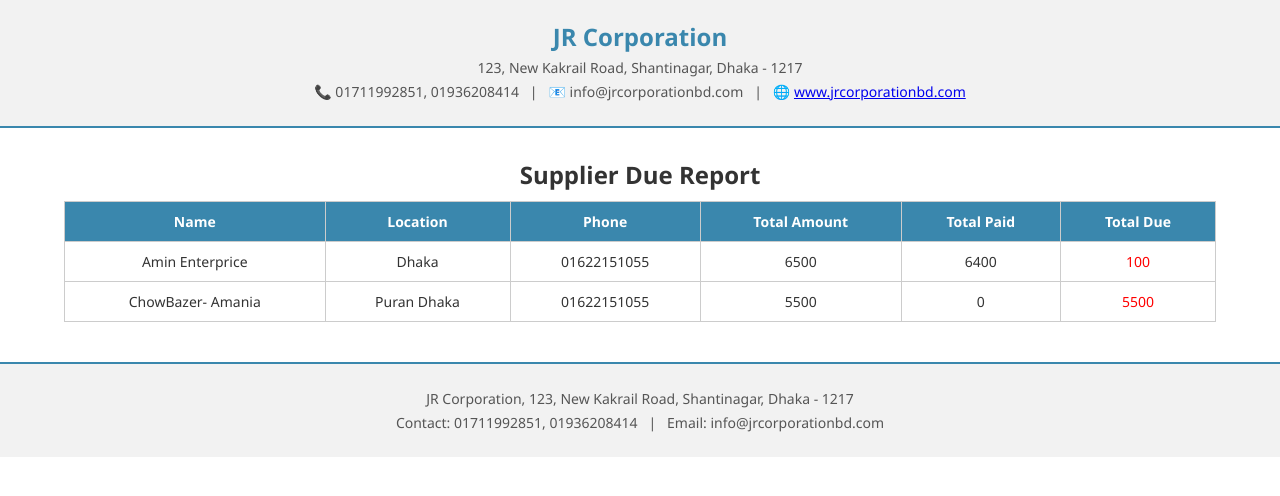
After one commit to tohidrupok/operations-processing-system, a Django app: page /supplier-due-report/ in a window 1280 px wide. The commit adds this page. Shown: the top 496 px of the page. Run offline with Django 5.2, Linux system fonts and the light colour scheme; data comes from the database, SQL or seed files in the repository; both versions use the stored data as it was after the commit.

Commit message:
suppliyer kaj complate, alhumduillah

```diff
--- /dev/null
+++ b/finance/templates/reports/supplier_due_report.html
@@ -0,0 +1,155 @@
+<!DOCTYPE html>
+<html lang="en">
+{% load static %}
+<head>
+    <meta charset="UTF-8">
+    <title>JR Accounting Software</title>
+    <link rel="icon" href="{% static 'assets/images/jr.png' %}" type="image/png" />
+    <style>
+        body {
+            font-family: 'Segoe UI', Tahoma, Geneva, Verdana, sans-serif;
+            margin: 0;
+            padding: 0;
+            background-color: white;
+        }
+
+        .header, .footer {
+            text-align: center;
+            padding: 20px 40px;
+            background-color: #f2f2f2;
+            border-bottom: 2px solid #3a87ad;
+        }
+
+        .footer {
+            border-top: 2px solid #3a87ad;
+            border-bottom: none;
+            margin-top: 40px;
+        }
+
+        .company-name {
+            font-size: 24px;
+            font-weight: bold;
+            color: #3a87ad;
+        }
+
+        .address, .contact {
+            margin: 5px 0;
+            font-size: 14px;
+            color: #555;
+        }
+
+        h2 {
+            text-align: center;
+            margin: 30px 0 10px;
+            color: #333;
+        }
+
+        table {
+            width: 90%;
+            margin: 0 auto 40px;
+            border-collapse: collapse;
+        }
+
+        th, td {
+            padding: 10px 15px;
+            border: 1px solid #ccc;
+            text-align: center;
+            font-size: 14px;
+        }
+
+        th {
+            background-color: #3a87ad;
+            color: white;
+        }
+
+        td {
+            color: #333;
+        }
+
+        .due-negative {
+            color: red;
+        }
+
+        .due-positive {
+            color: green;
+        }
+
+        .due-zero {
+            color: gray;
+        }
+
+        @media print {
+            body {
+                margin: 0;
+                padding: 0;
+            }
+
+            .header, .footer {
+                position: fixed;
+                width: 100%;
+                background-color: white;
+            }
+
+            .header {
+                top: 0;
+                border-bottom: 1px solid #aaa;
+            }
+
+            .footer {
+                bottom: 0;
+                border-top: 1px solid #aaa;
+            }
+
+            table {
+                margin-top: 180px;
+                margin-bottom: 100px;
+            }
+        }
+    </style>
+</head>
+<body>
+
+<div class="header">
+    <div class="company-name">JR Corporation</div>
+    <div class="address">123, New Kakrail Road, Shantinagar, Dhaka - 1217</div>
+    <div class="contact">
+        📞 01711992851, 01936208414 &nbsp; | &nbsp; 📧 info@jrcorporationbd.com &nbsp; | &nbsp;
+        🌐 <a href="https://www.jrcorporationbd.com/" target="_blank">www.jrcorporationbd.com</a>
+    </div>
+</div>
+
+    <h2>Supplier Due Report</h2>
+    <table>
+        <thead>
+            <tr>
+                <th>Name</th>
+                <th>Location</th>
+                <th>Phone</th>
+                <th>Total Amount</th>
+                <th>Total Paid</th>
+                <th>Total Due</th>
+            </tr>
+        </thead>
+        <tbody>
+            {% for s in report %}
+            <tr>
+                <td>{{ s.name }}</td>
+                <td>{{ s.location }}</td>
+                <td>{{ s.phone }}</td>
+                <td>{{ s.total_amount }}</td>
+                <td>{{ s.total_paid }}</td>
+                <td style="color: {% if s.total_due > 0 %}red{% else %}green{% endif %};">{{ s.total_due }}</td>
+            </tr>
+            {% endfor %}
+        </tbody>
+    </table>
+
+<div class="footer">
+    <div class="address">JR Corporation, 123, New Kakrail Road, Shantinagar, Dhaka - 1217</div>
+    <div class="contact">
+        Contact: 01711992851, 01936208414 &nbsp; | &nbsp; Email: info@jrcorporationbd.com
+    </div>
+</div>
+
+</body>
+</html>
--- a/finance/urls.py
+++ b/finance/urls.py
@@ -39,9 +39,8 @@ urlpatterns = [
 
     path('payloan/create/<int:loan_id>/', views.create_payloan_view, name='create_payloan'),
 
-
-
-
-     path('client-due-report/', views.client_due_report, name='client_due_report'),
+#repot
+    path('client-due-report/', views.client_due_report, name='client_due_report'),
+    path('supplier-due-report/', views.supplier_due_report, name='supplier_due_report'),
 
 ]
--- a/finance/views.py
+++ b/finance/views.py
@@ -1,7 +1,7 @@
 from django.shortcuts import render, get_object_or_404, redirect
 from django.contrib.auth.decorators import user_passes_test
 from .models import *
-from core.models import Company
+from core.models import Company, Supplier
 from .forms import *
 from django.contrib import messages
 from django.utils import timezone
@@ -512,3 +512,30 @@ def client_due_report(request):
 
 
     return render(request, 'reports/client_due_report.html', {'report': report})
+
+
+
+
+def supplier_due_report(request):
+    report = []
+
+    suppliers = Supplier.objects.all()
+
+    for supplier in suppliers:
+        memos = supplier.memos.filter(is_payment_done=False)
+
+        if memos.exists():
+            total_amount = memos.aggregate(total=Sum('amount'))['total'] or 0
+            total_paid = memos.aggregate(total=Sum('payment_balance'))['total'] or 0
+            total_due = total_amount - total_paid
+
+            report.append({
+                'name': supplier.name,
+                'location': supplier.location,
+                'phone': supplier.phone,
+                'total_amount': total_amount,
+                'total_paid': total_paid,
+                'total_due': total_due
+            })
+
+    return render(request, 'reports/supplier_due_report.html', {'report': report})
--- a/templates/partials/base0.html
+++ b/templates/partials/base0.html
@@ -212,7 +212,7 @@
 					</a>
 					<ul>
 						<li> <a href="{% url 'client_due_report' %}" target="_blank" ><i class="bx bx-right-arrow-alt"></i>Client's Report</a></li>
-						<li> <a href="#"><i class="bx bx-right-arrow-alt"></i>Supplier Report</a></li>
+						<li> <a href="{% url 'supplier_due_report' %}" target="_blank" ><i class="bx bx-right-arrow-alt"></i>Supplier Report</a></li>
 						<li> <a href="#"><i class="bx bx-right-arrow-alt"></i>Bank Transaction Report</a></li>
 						<li> <a href="#"><i class="bx bx-right-arrow-alt"></i>Purchase Reports</a></li>
 
```
Also changed, not shown: core/templates/memo/supplier_memo_summary.html (+7 -0 lines), db.sqlite3.
